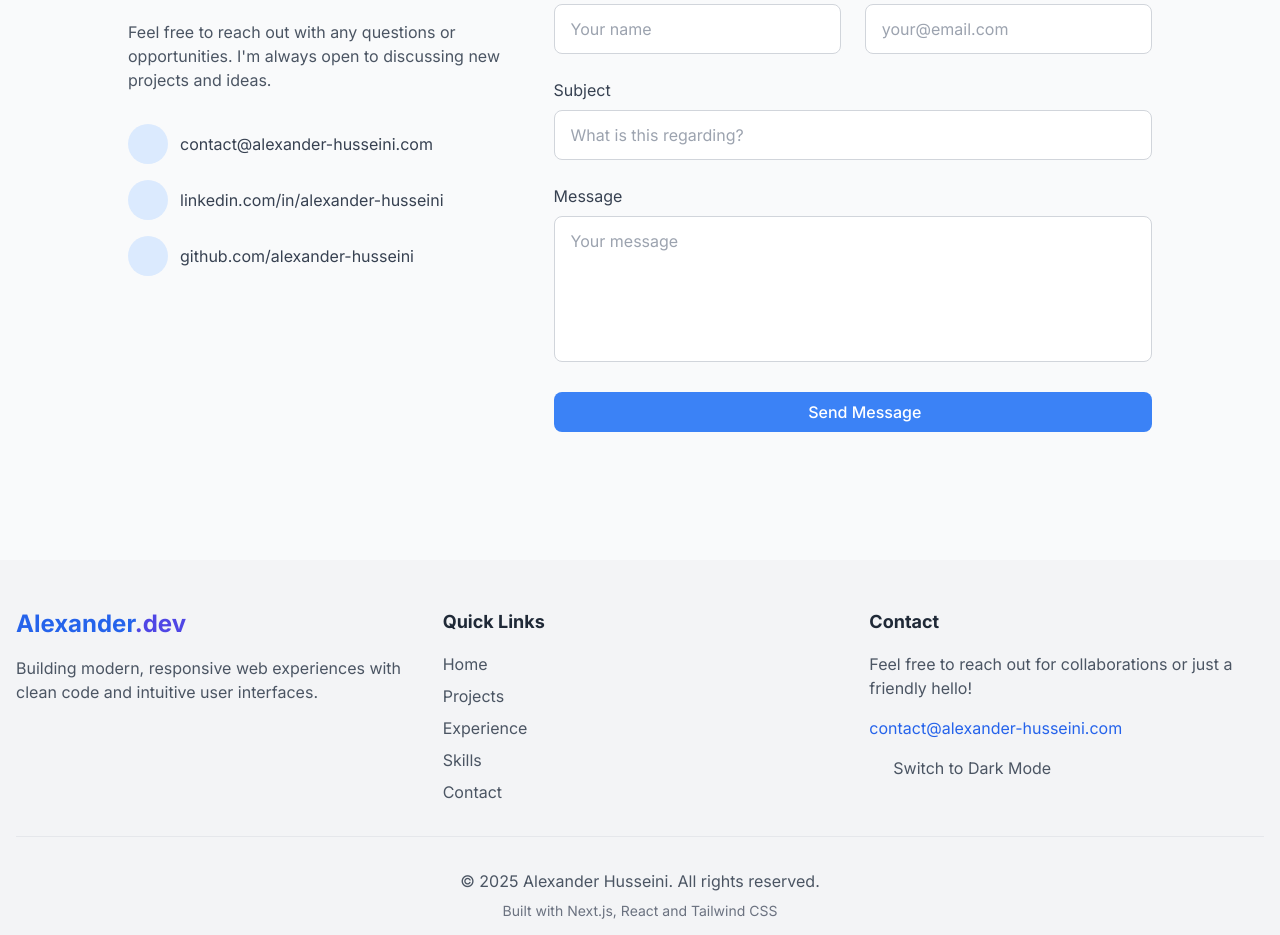
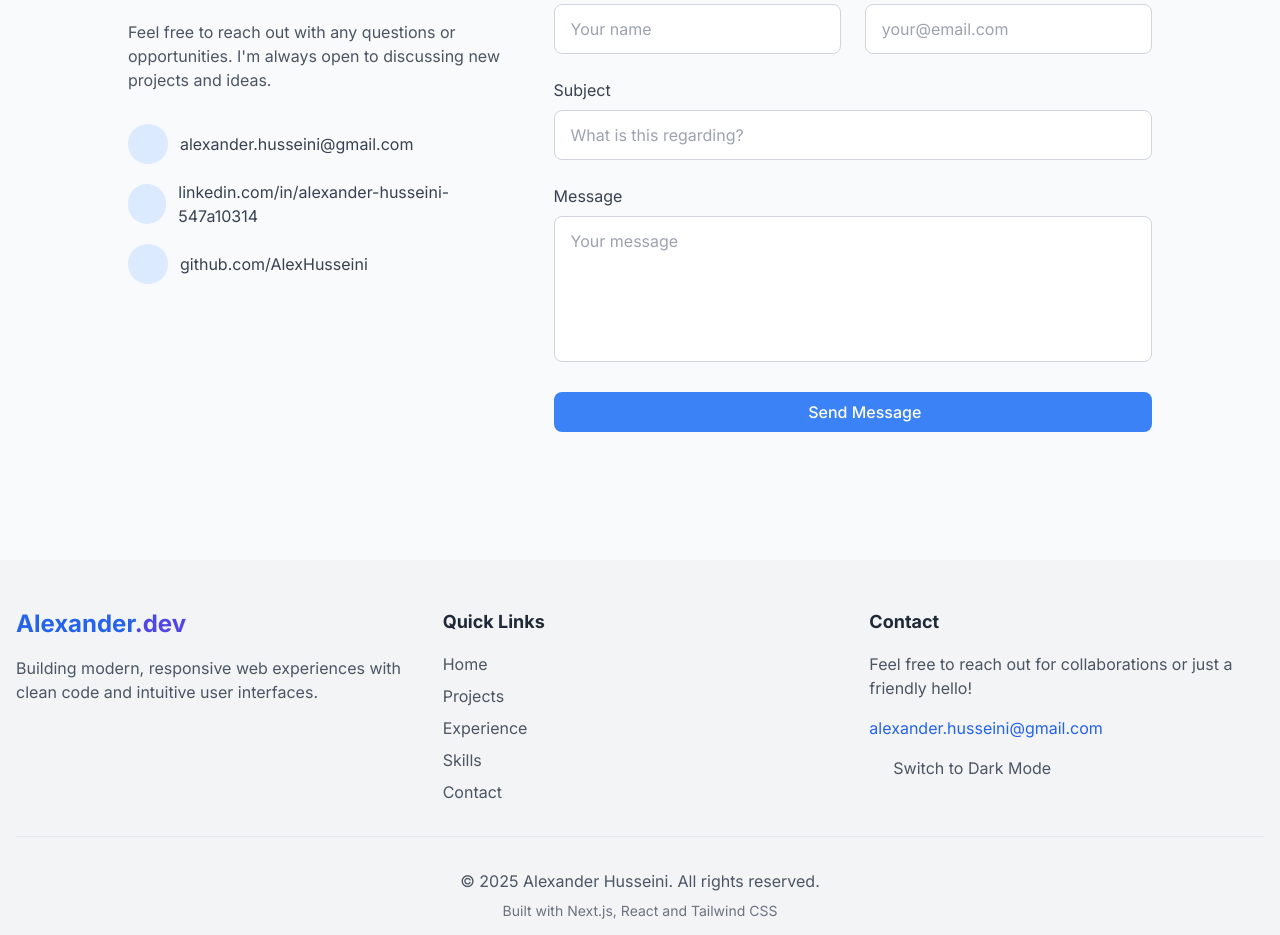
Before and after one commit to AlexHusseini/PortfolioWebsite, a Next.js app: page / in a window 1280 px wide. Shown: the part 5460-6395 px from the top of the page. Built offline with nearby package versions, Linux system fonts and the light colour scheme; some icons are missing.

Commit message:
changed up links

```diff
--- a/app/components/Contact.jsx
+++ b/app/components/Contact.jsx
@@ -104,17 +104,17 @@ export default function Contact() {
 
               <div className="space-y-4">
                 <a
-                  href="mailto:contact@alexander-husseini.com"
+                  href="mailto:alexander.husseini@gmail.com"
                   className="flex items-center gap-3 text-gray-700 dark:text-gray-300 hover:text-blue-600 dark:hover:text-blue-400 transition-colors"
                 >
                   <div className="w-10 h-10 rounded-full bg-blue-100 dark:bg-blue-900/50 flex items-center justify-center text-blue-600 dark:text-blue-400">
                     <EmailIcon />
                   </div>
-                  <span>contact@alexander-husseini.com</span>
+                  <span>alexander.husseini@gmail.com</span>
                 </a>
 
                 <a
-                  href="https://www.linkedin.com/in/alexander-husseini"
+                  href="https://www.linkedin.com/in/alexander-husseini-547a10314/"
                   target="_blank"
                   rel="noopener noreferrer"
                   className="flex items-center gap-3 text-gray-700 dark:text-gray-300 hover:text-blue-600 dark:hover:text-blue-400 transition-colors"
@@ -122,11 +122,11 @@ export default function Contact() {
                   <div className="w-10 h-10 rounded-full bg-blue-100 dark:bg-blue-900/50 flex items-center justify-center text-blue-600 dark:text-blue-400">
                     <LinkedInIcon />
                   </div>
-                  <span>linkedin.com/in/alexander-husseini</span>
+                  <span>linkedin.com/in/alexander-husseini-547a10314</span>
                 </a>
 
                 <a
-                  href="https://github.com/alexander-husseini"
+                  href="https://github.com/AlexHusseini"
                   target="_blank"
                   rel="noopener noreferrer"
                   className="flex items-center gap-3 text-gray-700 dark:text-gray-300 hover:text-blue-600 dark:hover:text-blue-400 transition-colors"
@@ -134,7 +134,7 @@ export default function Contact() {
                   <div className="w-10 h-10 rounded-full bg-blue-100 dark:bg-blue-900/50 flex items-center justify-center text-blue-600 dark:text-blue-400">
                     <GitHubIcon />
                   </div>
-                  <span>github.com/alexander-husseini</span>
+                  <span>github.com/AlexHusseini</span>
                 </a>
               </div>
             </motion.div>
--- a/app/components/Footer.jsx
+++ b/app/components/Footer.jsx
@@ -33,7 +33,7 @@ export default function Footer() {
             </p>
             <div className="flex space-x-4">
               <a
-                href="https://www.linkedin.com/in/alexander-husseini"
+                href="https://www.linkedin.com/in/alexander-husseini-547a10314/"
                 target="_blank"
                 rel="noopener noreferrer"
                 className="text-gray-600 hover:text-blue-600 dark:text-gray-400 dark:hover:text-blue-400 transition-colors"
@@ -42,7 +42,7 @@ export default function Footer() {
                 <LinkedInIcon />
               </a>
               <a
-                href="https://github.com/alexander-husseini"
+                href="https://github.com/AlexHusseini"
                 target="_blank"
                 rel="noopener noreferrer"
                 className="text-gray-600 hover:text-blue-600 dark:text-gray-400 dark:hover:text-blue-400 transition-colors"
@@ -51,7 +51,7 @@ export default function Footer() {
                 <GitHubIcon />
               </a>
               <a
-                href="mailto:contact@alexander-husseini.com"
+                href="mailto:alexander.husseini@gmail.com"
                 className="text-gray-600 hover:text-blue-600 dark:text-gray-400 dark:hover:text-blue-400 transition-colors"
                 aria-label="Email Contact"
               >
@@ -82,10 +82,10 @@ export default function Footer() {
               Feel free to reach out for collaborations or just a friendly hello!
             </p>
             <a
-              href="mailto:contact@alexander-husseini.com"
+              href="mailto:alexander.husseini@gmail.com"
               className="text-blue-600 dark:text-blue-400 hover:underline"
             >
-              contact@alexander-husseini.com
+              alexander.husseini@gmail.com
             </a>
 
             <div className="mt-4">
--- a/app/components/Hero.jsx
+++ b/app/components/Hero.jsx
@@ -65,7 +65,7 @@ export default function Hero() {
           className="flex gap-6"
         >
           <a
-            href="https://www.linkedin.com/in/alexander-husseini"
+            href="https://www.linkedin.com/in/alexander-husseini-547a10314/"
             target="_blank"
             rel="noopener noreferrer"
             className="text-gray-600 hover:text-blue-600 dark:text-gray-400 dark:hover:text-blue-400 transition-colors"
@@ -74,7 +74,7 @@ export default function Hero() {
             <LinkedInIcon fontSize="large" />
           </a>
           <a
-            href="https://github.com/alexander-husseini"
+            href="https://github.com/AlexHusseini"
             target="_blank"
             rel="noopener noreferrer"
             className="text-gray-600 hover:text-blue-600 dark:text-gray-400 dark:hover:text-blue-400 transition-colors"
@@ -83,7 +83,7 @@ export default function Hero() {
             <GitHubIcon fontSize="large" />
           </a>
           <a
-            href="mailto:contact@alexander-husseini.com"
+            href="mailto:alexander.husseini@gmail.com"
             className="text-gray-600 hover:text-blue-600 dark:text-gray-400 dark:hover:text-blue-400 transition-colors"
             aria-label="Email Contact"
           >
--- a/app/components/Projects.jsx
+++ b/app/components/Projects.jsx
@@ -12,7 +12,7 @@ const projects = [
     description: 'A full-stack e-commerce application with user authentication, product management, shopping cart, and payment processing using Stripe.',
     image: '/images/project-ecommerce.jpg',
     tags: ['React', 'Node.js', 'MongoDB', 'Express', 'Stripe API'],
-    githubUrl: 'https://github.com/alexander-husseini/ecommerce-platform',
+    githubUrl: 'https://github.com/AlexHusseini/ecommerce-platform',
     liveUrl: 'https://ecommerce-platform-demo.com',
   },
   {
@@ -21,7 +21,7 @@ const projects = [
     description: 'A responsive task management application with drag-and-drop interface, real-time updates, and team collaboration features.',
     image: '/images/project-task-manager.jpg',
     tags: ['React', 'Firebase', 'Redux', 'Material UI', 'React DnD'],
-    githubUrl: 'https://github.com/alexander-husseini/task-management',
+    githubUrl: 'https://github.com/AlexHusseini/task-management',
     liveUrl: 'https://task-manager-demo.com',
   },
   {
@@ -30,7 +30,7 @@ const projects = [
     description: 'A property listing platform with search filters, interactive maps, and virtual tour capabilities for real estate agents and buyers.',
     image: '/images/project-realestate.jpg',
     tags: ['Next.js', 'Tailwind CSS', 'MongoDB', 'Google Maps API', 'AWS S3'],
-    githubUrl: 'https://github.com/alexander-husseini/realestate-app',
+    githubUrl: 'https://github.com/AlexHusseini/realestate-app',
     liveUrl: 'https://realestate-demo.com',
   },
 ];
@@ -134,7 +134,7 @@ export default function Projects() {
 
         <div className="text-center mt-12">
           <a
-            href="https://github.com/alexander-husseini"
+            href="https://github.com/AlexHusseini"
             target="_blank"
             rel="noopener noreferrer"
             className="button button-secondary inline-flex items-center gap-2"
```
Also changed, not shown: 3 other files (tests, documents, lock files or other folders).
